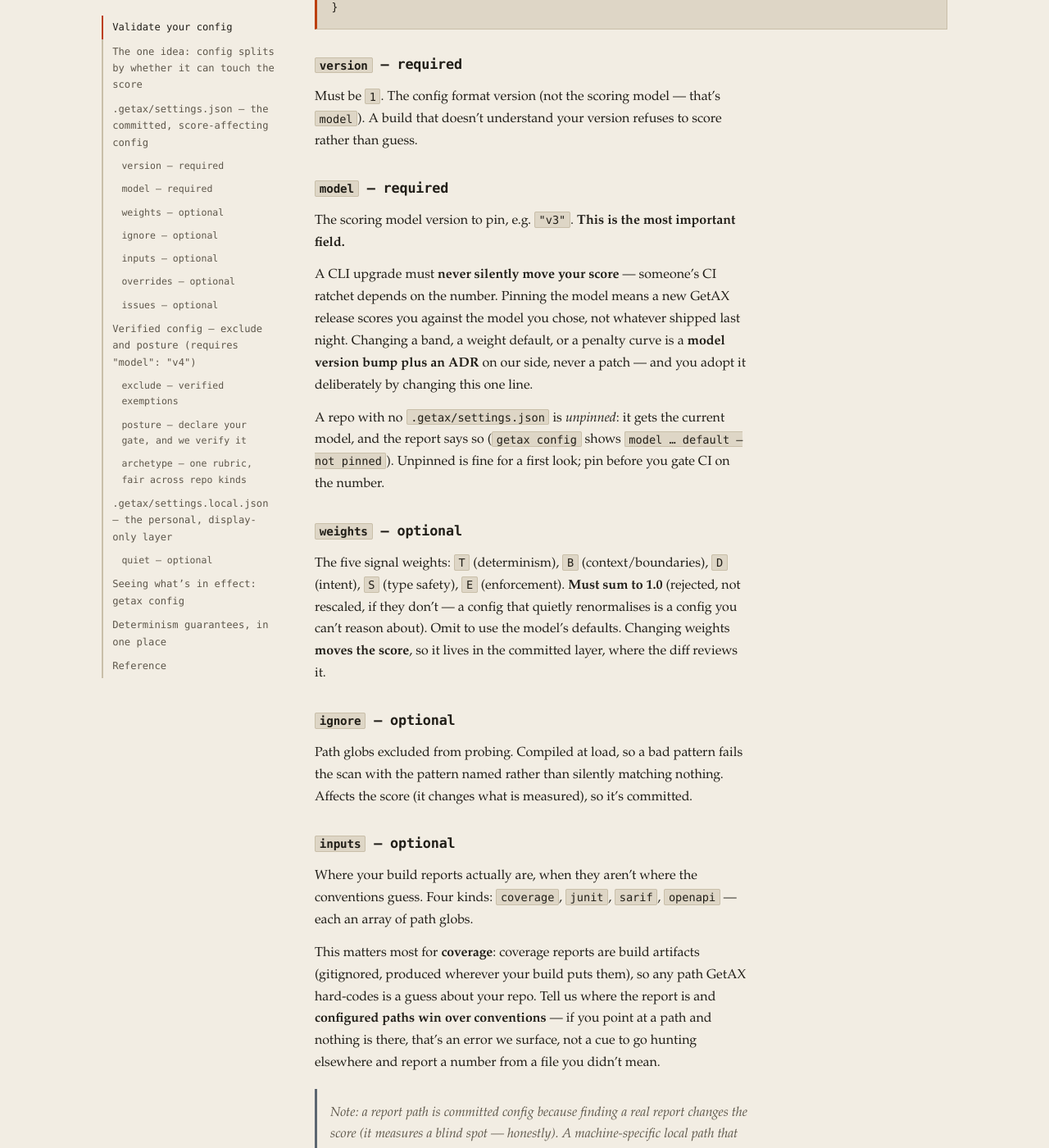
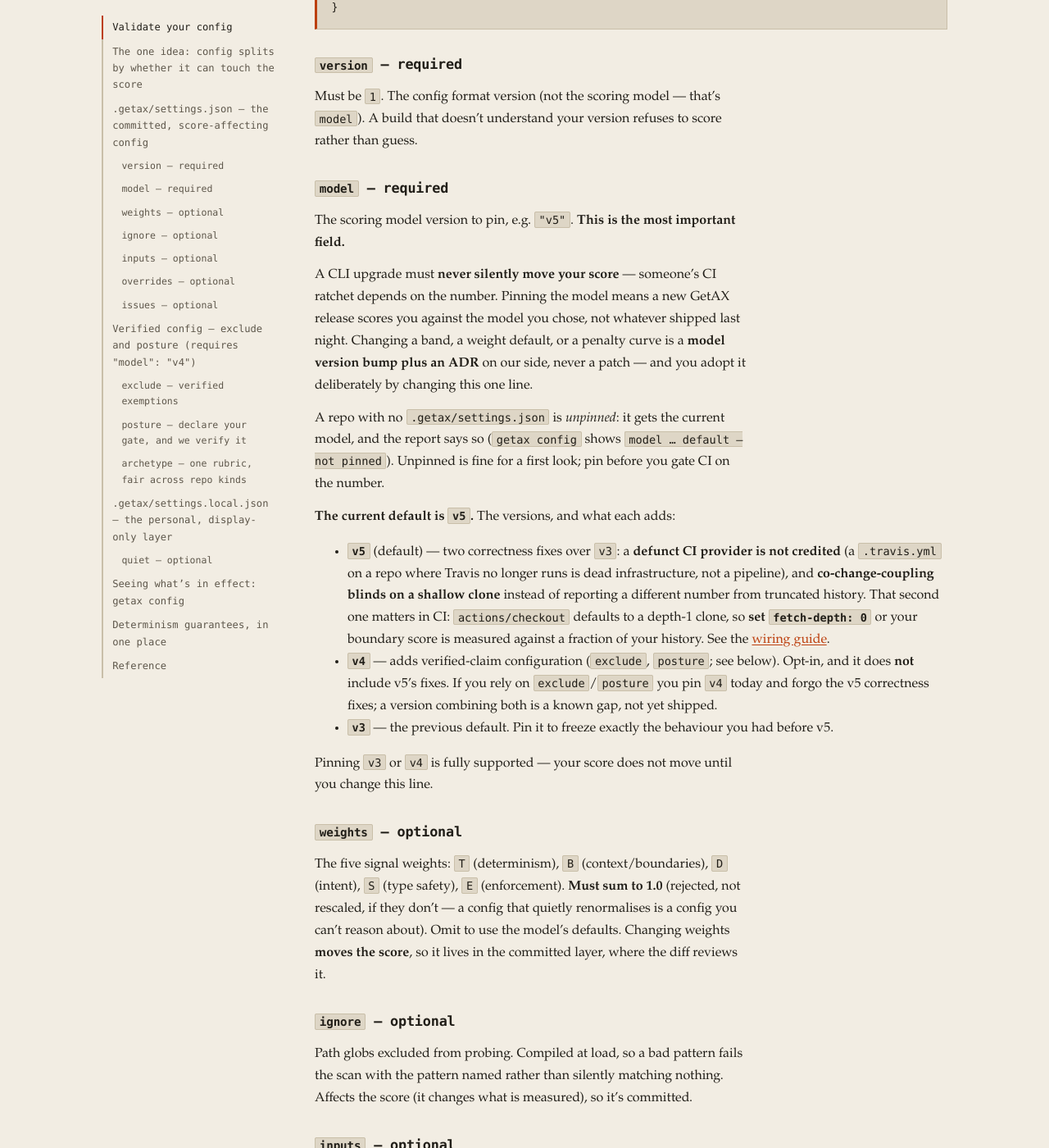
Before and after one commit to marcosbarbero/getax-site, a Jekyll site: the page built from docs/configuration.md, in a window 1280 px wide and 1400 px high, scrolled down 2398 px. Shown: the whole window at 82% size. Built offline with Jekyll 4.4.1, drawn with Linux system fonts in a browser that asks for light colours; some of the changed text lies outside the part shown.

Commit message:
docs: v5 is the default — document the versions and the fetch-depth: 0 caveat
The scoring default moved to v5 (defunct-CI not credited; co-change-coupling blinds
on a shallow clone). Public docs still showed v3 everywhere. Updated:
- configuration.md: the model section now lists v5 (default) / v4 (Claims opt-in,
  lacks the v5 fixes) / v3 (prior default), with the honest tradeoff that
  exclude/posture users on v4 forgo v5's fixes (getax#107 tracks a combined v6).
  Examples and the getax config output now show v5.
- getting-started.md: sample score shows model v5.
- wiring.md: fetch-depth: 0 now notes it also feeds co-change-coupling, which v5
  blinds on a shallow clone — the determinism hazard in CI.

```diff
--- a/docs/configuration.md
+++ b/docs/configuration.md
@@ -56,7 +56,7 @@ wrong in a way you cannot see.
 {
   "$schema": "https://getax.app/schema/getax.v1.json",
   "version": 1,
-  "model": "v3",
+  "model": "v5",
   "weights": { "T": 0.25, "B": 0.20, "D": 0.15, "S": 0.20, "E": 0.20 },
   "ignore": ["vendor/**", "**/*.generated.go"],
   "inputs": {
@@ -84,7 +84,7 @@ Must be `1`. The config format version (not the scoring model — that's `model`
 build that doesn't understand your version refuses to score rather than guess.
 
 ### `model` — required
-The scoring model version to pin, e.g. `"v3"`. **This is the most important field.**
+The scoring model version to pin, e.g. `"v5"`. **This is the most important field.**
 
 A CLI upgrade must **never silently move your score** — someone's CI ratchet depends
 on the number. Pinning the model means a new GetAX release scores you against the
@@ -95,6 +95,21 @@ or a penalty curve is a **model version bump plus an ADR** on our side, never a
 A repo with no `.getax/settings.json` is *unpinned*: it gets the current model, and
 the report says so (`getax config` shows `model … default — not pinned`). Unpinned is
 fine for a first look; pin before you gate CI on the number.
+
+**The current default is `v5`.** The versions, and what each adds:
+
+- **`v5`** (default) — two correctness fixes over `v3`: a **defunct CI provider is not
+  credited** (a `.travis.yml` on a repo where Travis no longer runs is dead infrastructure,
+  not a pipeline), and **co-change-coupling blinds on a shallow clone** instead of reporting a
+  different number from truncated history. That second one matters in CI: `actions/checkout`
+  defaults to a depth-1 clone, so **set `fetch-depth: 0`** or your boundary score is measured
+  against a fraction of your history. See the [wiring guide](/docs/wiring/).
+- **`v4`** — adds verified-claim configuration (`exclude`, `posture`; see below). Opt-in, and
+  it does **not** include v5's fixes. If you rely on `exclude`/`posture` you pin `v4` today and
+  forgo the v5 correctness fixes; a version combining both is a known gap, not yet shipped.
+- **`v3`** — the previous default. Pin it to freeze exactly the behaviour you had before v5.
+
+Pinning `v3` or `v4` is fully supported — your score does not move until you change this line.
 
 ### `weights` — optional
 The five signal weights: `T` (determinism), `B` (context/boundaries), `D` (intent),
@@ -169,6 +184,11 @@ recomputes from**, never values it trusts. A raw `ignore` glob is trusted; a ver
 claim is *earned*. These require model **v4** — a repo that writes them under an older
 pin gets a clear error, never a silent no-op — and until you pin v4 nothing here
 affects your score.
+
+> **Tradeoff to know:** `v4` does not carry `v5`'s correctness fixes (defunct-CI and
+> shallow-clone handling). Pinning `v4` for `exclude`/`posture` today means forgoing those —
+> a version combining both is a known gap we haven't shipped. If you don't use `exclude`/
+> `posture`, stay on the `v5` default.
 
 ### `exclude` — verified exemptions
 Instead of trusting a glob, you make a claim about a set of paths, and the engine
@@ -273,7 +293,7 @@ merely asserted:
   getax configuration  .
 
   COMMITTED  .getax/settings.json — reviewed in the diff, may move the score
-    model       v3                pinned
+    model       v5                pinned
     version     1
     weights     default
     ignore      vendor/**
```
Also changed, not shown: docs/getting-started.md (+1 -1 lines), docs/wiring.md (+1 -1 lines).
